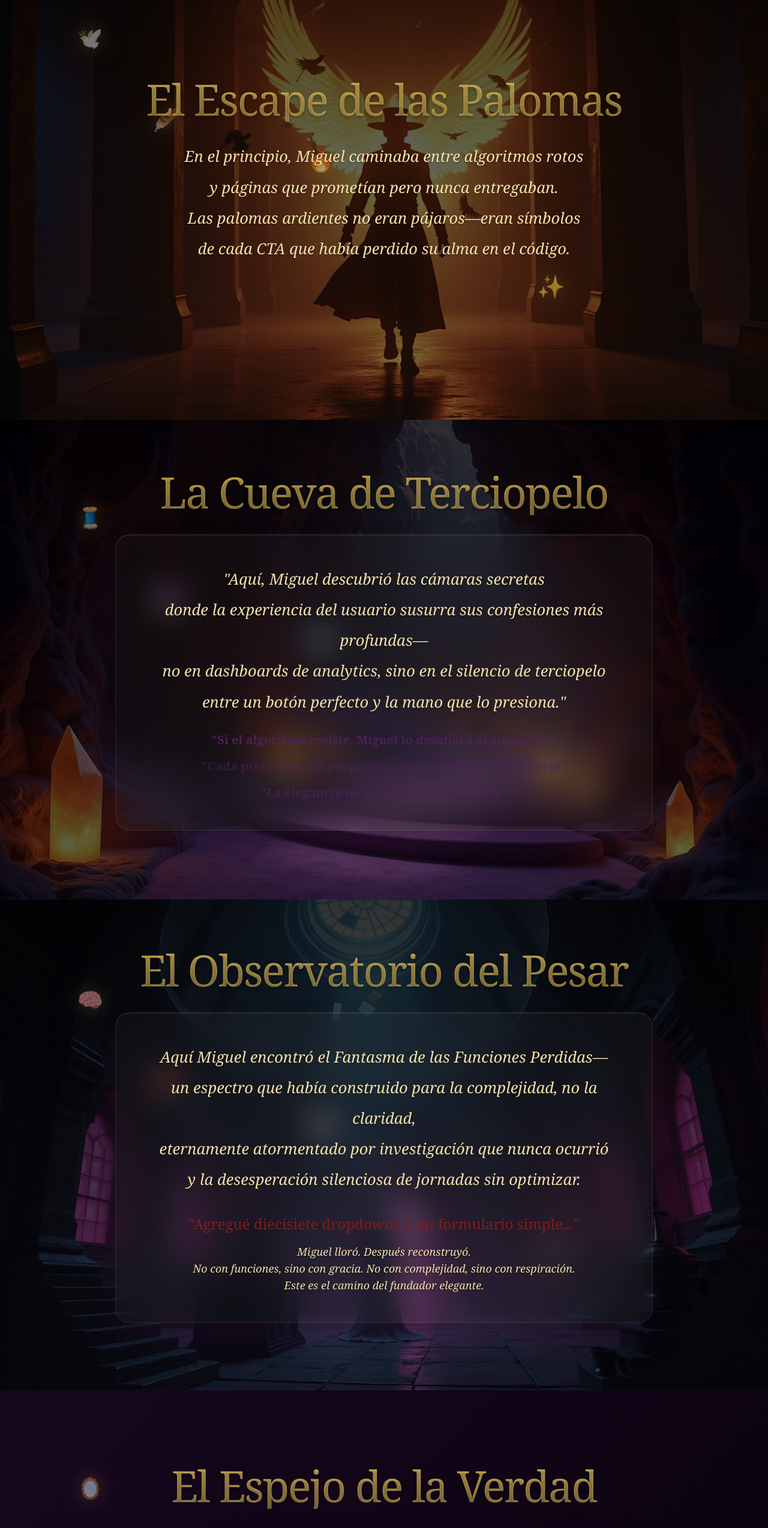
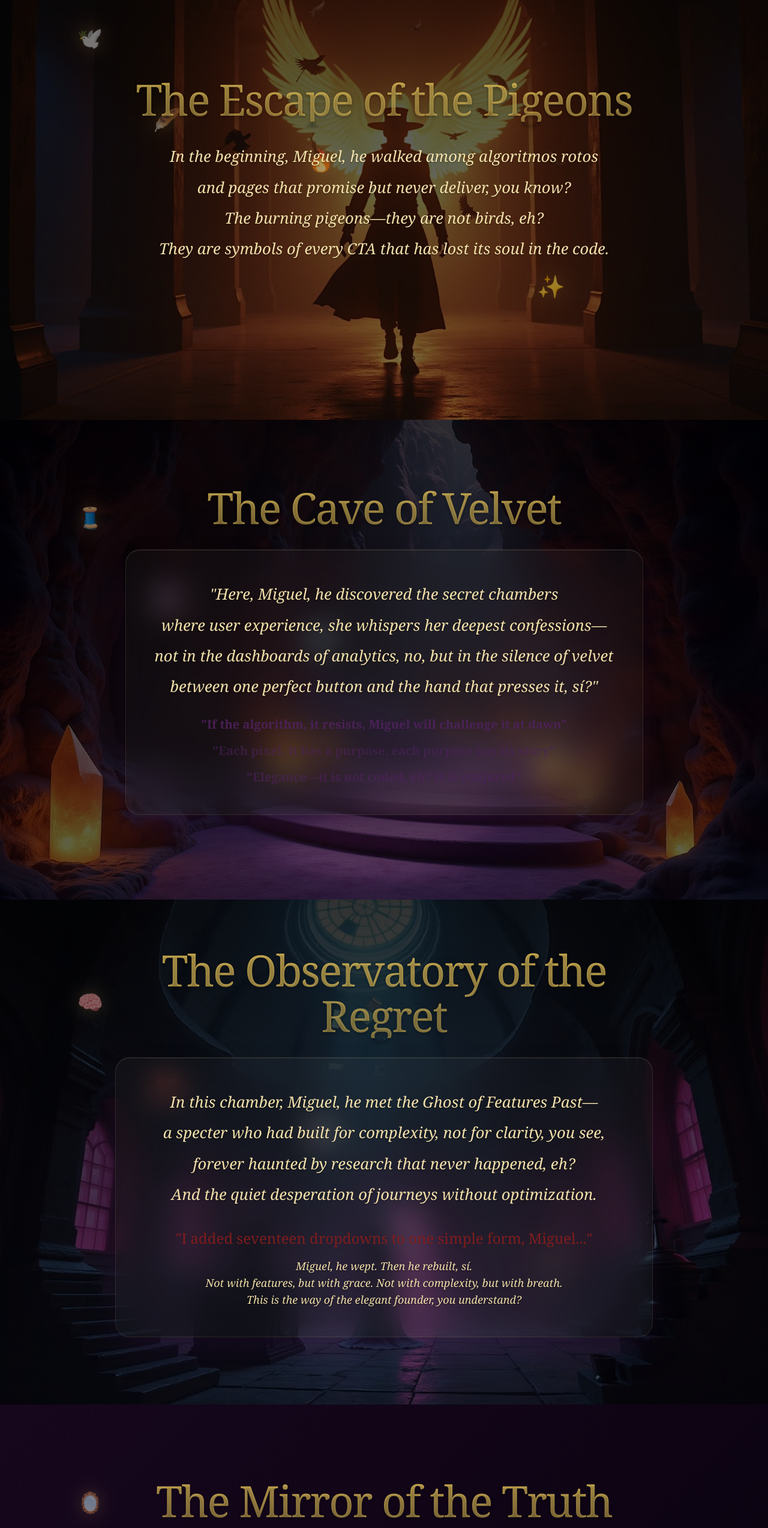
Before and after one commit to pf-cmyk/miguel-s-legendary-funnel, a React (Vite) app: page / in a window 1280 px wide. Shown: the part 100-2648 px from the top of the page at 60% size. Built offline with nearby package versions, Linux system fonts and the light colour scheme; the HTML template or start-up script is replaced by a standard one.

Commit message:
Refine Spanish accent

```diff
--- a/src/components/MiguelStoryFunnel.tsx
+++ b/src/components/MiguelStoryFunnel.tsx
@@ -63,12 +63,12 @@ const MiguelStoryFunnel = () => {
       >
         <FloatingSymbols symbols={['🕊️', '🔥', '✨', '🪶']} />
         <div className="text-center z-10 max-w-4xl">
-          <h1 className="chapter-title mb-8">El Escape de las Palomas</h1>
+          <h1 className="chapter-title mb-8">The Escape of the Pigeons</h1>
           <p className="poetic-text mb-8">
-            En el principio, Miguel caminaba entre algoritmos rotos<br/>
-            y páginas que prometían pero nunca entregaban.<br/>
-            Las palomas ardientes no eran pájaros—eran símbolos<br/>
-            de cada CTA que había perdido su alma en el código.
+            In the beginning, Miguel, he walked among algoritmos rotos<br/>
+            and pages that promise but never deliver, you know?<br/>
+            The burning pigeons—they are not birds, eh?<br/>
+            They are symbols of every CTA that has lost its soul in the code.
           </p>
           <div className="relative">
             {[...Array(12)].map((_, i) => (
@@ -102,23 +102,23 @@ const MiguelStoryFunnel = () => {
       >
         <FloatingSymbols symbols={['🧵', '💎', '🌟', '🔮']} />
         <div className="text-center z-10 max-w-4xl">
-          <h2 className="chapter-title mb-8">La Cueva de Terciopelo</h2>
+          <h2 className="chapter-title mb-8">The Cave of Velvet</h2>
           <div className="chamber-glass rounded-3xl p-12 mb-8">
             <p className="poetic-text mb-6">
-              "Aquí, Miguel descubrió las cámaras secretas<br/>
-              donde la experiencia del usuario susurra sus confesiones más profundas—<br/>
-              no en dashboards de analytics, sino en el silencio de terciopelo<br/>
-              entre un botón perfecto y la mano que lo presiona."
+              "Here, Miguel, he discovered the secret chambers<br/>
+              where user experience, she whispers her deepest confessions—<br/>
+              not in the dashboards of analytics, no, but in the silence of velvet<br/>
+              between one perfect button and the hand that presses it, sí?"
             </p>
             <div className="text-center space-y-4">
               <div className="text-accent font-semibold text-xl animate-pulse" style={{ fontFamily: 'Georgia, serif' }}>
-                "Si el algoritmo resiste, Miguel lo desafiará al amanecer"
+                "If the algorithm, it resists, Miguel will challenge it at dawn"
               </div>
               <div className="text-accent font-semibold text-xl animate-pulse" style={{ animationDelay: '1.5s', fontFamily: 'Georgia, serif' }}>
-                "Cada píxel tiene un propósito, cada propósito una historia"
+                "Each pixel, it has a purpose, each purpose has its story"
               </div>
               <div className="text-accent font-semibold text-xl animate-pulse" style={{ animationDelay: '3s', fontFamily: 'Georgia, serif' }}>
-                "La elegancia no se codifica—se conjura"
+                "Elegance—it is not coded, eh? It is conjured"
               </div>
             </div>
           </div>
@@ -139,22 +139,22 @@ const MiguelStoryFunnel = () => {
       >
         <FloatingSymbols symbols={['🧠', '👻', '📱', '💔']} />
         <div className="text-center z-10 max-w-4xl">
-          <h2 className="chapter-title mb-8">El Observatorio del Pesar</h2>
+          <h2 className="chapter-title mb-8">The Observatory of the Regret</h2>
           <div className="chamber-glass rounded-3xl p-12 mb-8">
             <p className="poetic-text mb-8">
-              Aquí Miguel encontró el Fantasma de las Funciones Perdidas—<br/>
-              un espectro que había construido para la complejidad, no la claridad,<br/>
-              eternamente atormentado por investigación que nunca ocurrió<br/>
-              y la desesperación silenciosa de jornadas sin optimizar.
+              In this chamber, Miguel, he met the Ghost of Features Past—<br/>
+              a specter who had built for complexity, not for clarity, you see,<br/>
+              forever haunted by research that never happened, eh?<br/>
+              And the quiet desperation of journeys without optimization.
             </p>
             <div className="text-center">
               <p className="text-destructive text-2xl font-medium mb-4" style={{ fontFamily: 'Georgia, serif' }}>
-                "Agregué diecisiete dropdowns a un formulario simple..."
+                "I added seventeen dropdowns to one simple form, Miguel..."
               </p>
               <p className="poetic-text text-lg">
-                Miguel lloró. Después reconstruyó.<br/>
-                No con funciones, sino con gracia. No con complejidad, sino con respiración.<br/>
-                Este es el camino del fundador elegante.
+                Miguel, he wept. Then he rebuilt, sí.<br/>
+                Not with features, but with grace. Not with complexity, but with breath.<br/>
+                This is the way of the elegant founder, you understand?
               </p>
             </div>
           </div>
@@ -169,22 +169,22 @@ const MiguelStoryFunnel = () => {
       >
         <FloatingSymbols symbols={['🪞', '✨', '👁️', '🔍']} />
         <div className="text-center z-10 max-w-4xl">
-          <h2 className="chapter-title mb-8">El Espejo de la Verdad</h2>
+          <h2 className="chapter-title mb-8">The Mirror of the Truth</h2>
           <div className="chamber-glass rounded-3xl p-12 mb-8 relative">
             <div className="mirror-shimmer absolute inset-0 rounded-3xl opacity-20"></div>
             <div className="relative z-10">
               <p className="poetic-text mb-8">
-                La cámara final reveló su secreto—<br/>
-                no un espejo que muestra lo que fue, sino lo que puede ser.<br/>
-                En su superficie: tu reflejo como el fundador<br/>
-                que construye con el ritmo de Miguel, no el ruido del mercado.
+                The final chamber, she revealed her secret—<br/>
+                not a mirror showing what was, but what could be, no?<br/>
+                In her surface: your reflection as the founder<br/>
+                who builds with Miguel's rhythm, not the noise of the market.
               </p>
               <div className="text-center">
                 <p className="text-primary text-3xl font-bold mb-4" style={{ fontFamily: 'Georgia, serif' }}>
-                  "Tú eres el algoritmo."
+                  "You—you are the algorithm."
                 </p>
                 <p className="text-accent italic text-lg" style={{ fontFamily: 'Georgia, serif' }}>
-                  — Miguel, desde la cámara del scroll infinito
+                  — Miguel, from the chamber of the infinite scroll
                 </p>
               </div>
             </div>
@@ -200,29 +200,29 @@ const MiguelStoryFunnel = () => {
       >
         <FloatingSymbols symbols={['🛒', '👑', '⚡', '💫']} />
         <div className="text-center z-10 max-w-4xl">
-          <h2 className="chapter-title mb-8">Toma Lo Que Miguel Dejó Atrás</h2>
+          <h2 className="chapter-title mb-8">Take What Miguel Left Behind</h2>
           <div className="chamber-glass rounded-3xl p-12 mb-12">
             <p className="poetic-text mb-8">
-              La elección final de la cámara aguarda.<br/>
-              Dos senderos se bifurcan en este bosque de terciopelo—<br/>
-              uno para aprender los métodos de Miguel, otro para heredar su magia.<br/>
-              Elige no con urgencia, sino con la certeza silenciosa de saber.
+              The final choice of the chamber, she waits for you.<br/>
+              Two paths, they diverge in this forest of velvet—<br/>
+              one to learn the methods of Miguel, another to inherit his magic.<br/>
+              Choose not with urgency, no, but with the quiet certainty of knowing.
             </p>
             <div className="flex flex-col sm:flex-row gap-6 justify-center items-center">
               <Button variant="secondary" size="lg" className="text-lg px-8 py-4" style={{ fontFamily: 'Georgia, serif' }}>
-                Trace el Viaje de Miguel a Través de los Pergaminos
+                Trace Miguel's Journey Through the Scrolls
               </Button>
               <Button variant="default" size="lg" className="relic-glow text-lg px-8 py-4 hover:scale-105 transition-all duration-300" style={{ fontFamily: 'Georgia, serif' }}>
-                Toma Lo Que Miguel Dejó—Si Estás Listo
+                Take What Miguel Left Behind—If You Are Ready
               </Button>
             </div>
           </div>
           <div className="mt-12">
             <p className="text-accent text-2xl italic opacity-90 animate-pulse" style={{ fontFamily: 'Georgia, serif' }}>
-              "La claridad no se codifica—se conjura. Y Miguel conjura con terciopelo, no con hojas de cálculo."
+              "Clarity—it is not coded, eh? It is conjured. And Miguel, he conjures with velvet, not with spreadsheets."
             </p>
             <p className="text-muted-foreground text-lg mt-3" style={{ fontFamily: 'Georgia, serif' }}>
-              — Última transmisión de Miguel, grabada en las paredes de la cámara
+              — Miguel's final transmission, encoded in the walls of the chamber
             </p>
           </div>
         </div>
```
